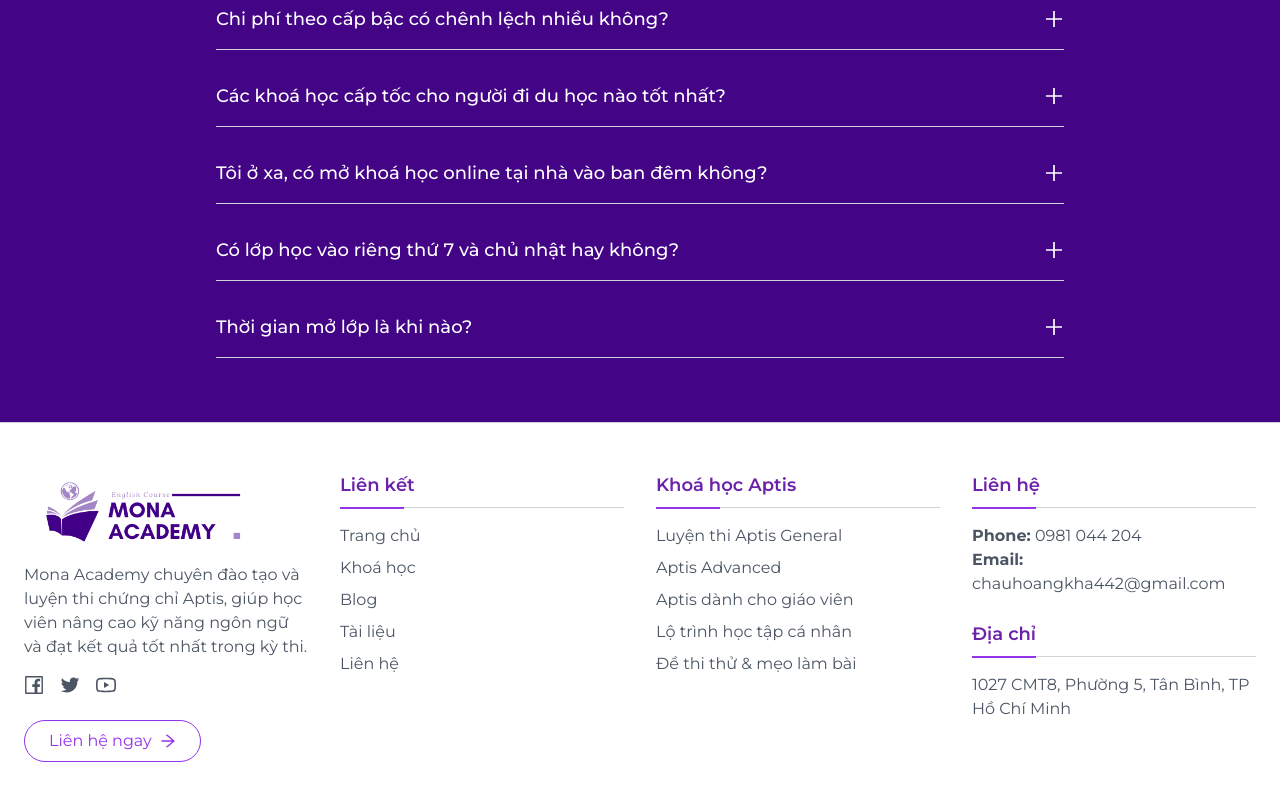
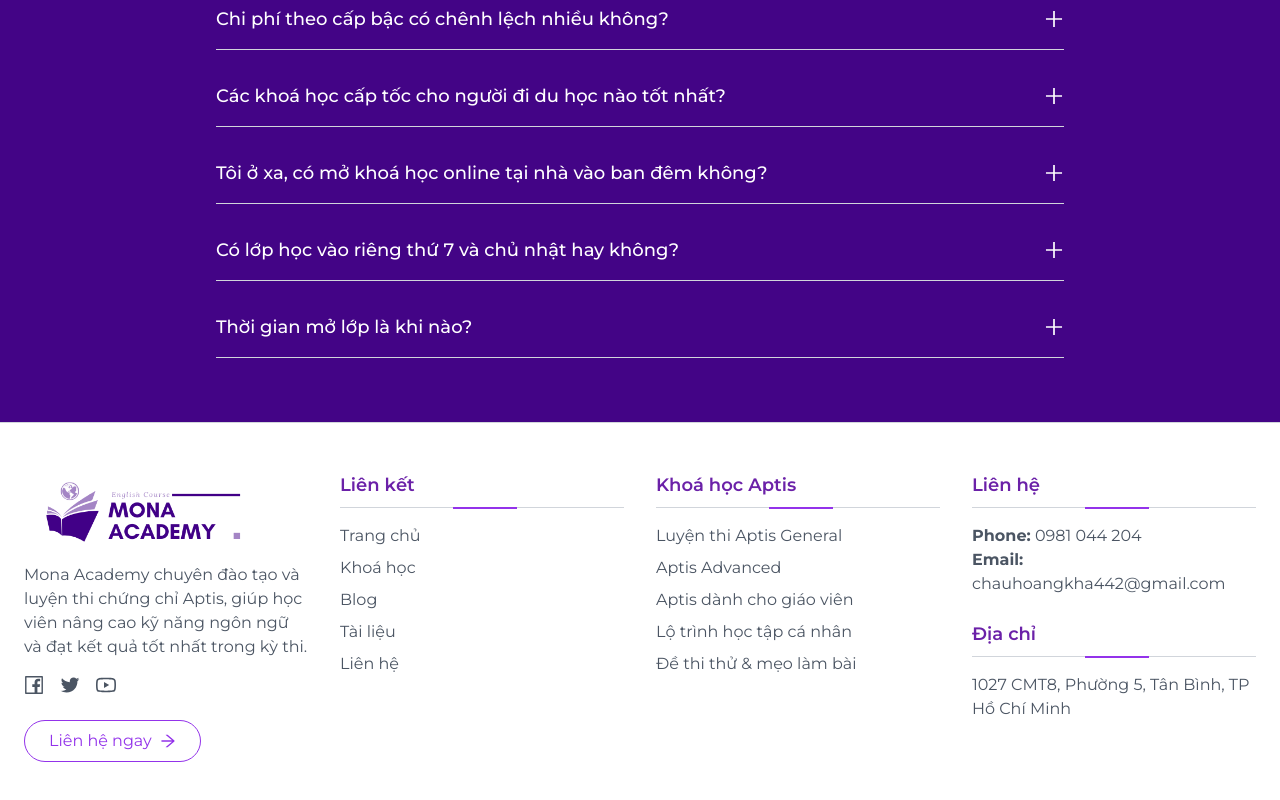
Before and after one commit to hoangkha442/aptis_course_website, a React (Vite) app: page / in a window 1280 px wide. Shown: the part 4292-5092 px from the top of the page. Built offline with nearby package versions, Linux system fonts and the light colour scheme.

Commit message:
update animation footer

```diff
--- a/src/components/Footer.tsx
+++ b/src/components/Footer.tsx
@@ -1,5 +1,6 @@
 import { FacebookOutlined, TwitterOutlined, YoutubeOutlined, ArrowRightOutlined } from "@ant-design/icons";
-import logo from "../assets/logo_course_website.png"
+import logo from "../assets/logo_course_website.png";
+
 const Footer: React.FC = () => {
   return (
     <footer className="bg-white py-12 border-t border-gray-300">
@@ -9,7 +10,6 @@ const Footer: React.FC = () => {
         <div>
           <div className="flex items-center space-x-2">
             <img src={logo} alt="Mona Academy" className="w-60 h-20" />
-            {/* <h2 className="text-xl font-bold text-purple-800">MONA ACADEMY</h2> */}
           </div>
           <p className="text-gray-600 mt-3">
             Mona Academy chuyên đào tạo và luyện thi chứng chỉ Aptis, giúp học viên nâng cao kỹ năng ngôn ngữ và đạt kết quả tốt nhất trong kỳ thi.
@@ -30,7 +30,7 @@ const Footer: React.FC = () => {
 
         {/* Links */}
         <div>
-          <h3 className="text-lg font-semibold text-purple-800 relative pb-2 border-b border-gray-300 after:content-[''] after:w-16 after:h-[2px] after:bg-purple-600 after:absolute after:bottom-[-2px] after:left-0">
+          <h3 className="text-lg font-semibold text-purple-800 relative pb-2 border-b border-gray-300 after:w-16 after:h-[2px] after:bg-purple-600 after:absolute after:bottom-[-2px] after:left-0 after:animate-moveUnderline">
             Liên kết
           </h3>
           <ul className="mt-4 space-y-2">
@@ -44,7 +44,7 @@ const Footer: React.FC = () => {
 
         {/* Categories */}
         <div>
-          <h3 className="text-lg font-semibold text-purple-800 relative pb-2 border-b border-gray-300 after:content-[''] after:w-16 after:h-[2px] after:bg-purple-600 after:absolute after:bottom-[-2px] after:left-0">
+          <h3 className="text-lg font-semibold text-purple-800 relative pb-2 border-b border-gray-300 after:w-16 after:h-[2px] after:bg-purple-600 after:absolute after:bottom-[-2px] after:left-0 after:animate-moveUnderline">
             Khoá học Aptis
           </h3>
           <ul className="mt-4 space-y-2">
@@ -58,13 +58,13 @@ const Footer: React.FC = () => {
 
         {/* Contact Info */}
         <div>
-          <h3 className="text-lg font-semibold text-purple-800 relative pb-2 border-b border-gray-300 after:content-[''] after:w-16 after:h-[2px] after:bg-purple-600 after:absolute after:bottom-[-2px] after:left-0">
+          <h3 className="text-lg font-semibold text-purple-800 relative pb-2 border-b border-gray-300 after:w-16 after:h-[2px] after:bg-purple-600 after:absolute after:bottom-[-2px] after:left-0 after:animate-moveUnderline">
             Liên hệ
           </h3>
           <p className="text-gray-600 mt-4"><strong>Phone:</strong> 0981 044 204</p>
           <p className="text-gray-600"><strong>Email:</strong> chauhoangkha442@gmail.com</p>
 
-          <h3 className="text-lg font-semibold text-purple-800 relative pb-2 border-b border-gray-300 mt-6 after:content-[''] after:w-16 after:h-[2px] after:bg-purple-600 after:absolute after:bottom-[-2px] after:left-0">
+          <h3 className="text-lg font-semibold text-purple-800 relative pb-2 border-b border-gray-300 mt-6 after:w-16 after:h-[2px] after:bg-purple-600 after:absolute after:bottom-[-2px] after:left-0 after:animate-moveUnderline">
             Địa chỉ
           </h3>
           <p className="text-gray-600 mt-4">1027 CMT8, Phường 5, Tân Bình, TP Hồ Chí Minh</p>
--- a/tailwind.config.js
+++ b/tailwind.config.js
@@ -25,11 +25,17 @@ export default {
           '0%': { transform: 'translateX(-50%)' },
           '100%': { transform: 'translateX(0)' },
         },
+        moveUnderline: {
+          "0%": { left: "0%" },
+          "50%": { left: "50%" },
+          "100%": { left: "0%" },
+        },
       },
       animation: {
         float: 'float 2s ease-in-out infinite',
         scroll: 'scroll 20s linear infinite',
         scrollReverse: 'scrollReverse 20s linear infinite',
+        moveUnderline: "moveUnderline 10s ease-in-out infinite",
       },
     },
   },
```
